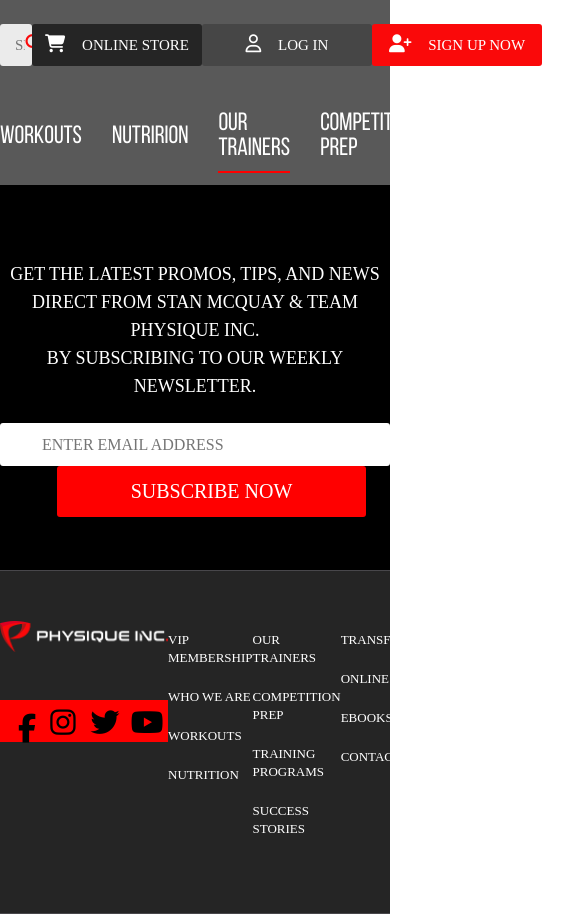
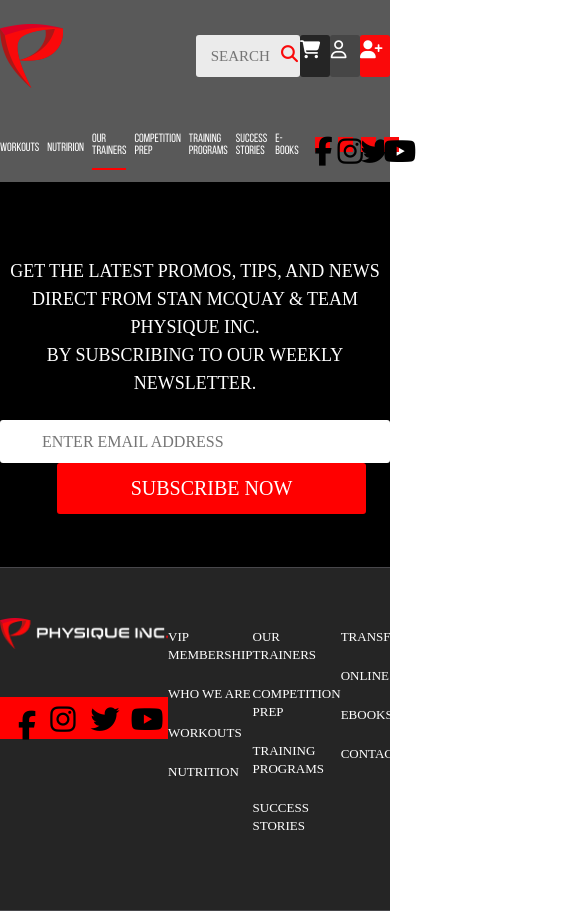
Before and after one commit to vitsovest/trainers, a plain HTML site: page index.html in a window 390 px wide. Shown: the top 914 px of the page, 585 px wide, since content can reach past the window. Drawn offline with Linux system fonts and the light colour scheme; a web font is replaced by a local one.

Commit message:
tru to change top menu

```diff
--- a/css/media.css
+++ b/css/media.css
@@ -4,6 +4,28 @@
         display: block;
         max-width: 63px;
         width: 100%;
+    }
+    header .btn {
+        font-size: 0px;
+        min-width: 30px;
+        height: 42px;
+        text-align: center;
+        display: inline-block;
+    }
+
+    header nav a{
+        font-size: 12px;
+        line-height: 12px;
+    }
+    header nav li{
+        margin-right: 8px;
+    }
+
+    li .soc{
+        width: 15px;
+        height: 15px;
+        margin-left: 8px;
+        font-size: 12px;
     }
 }
 
```
